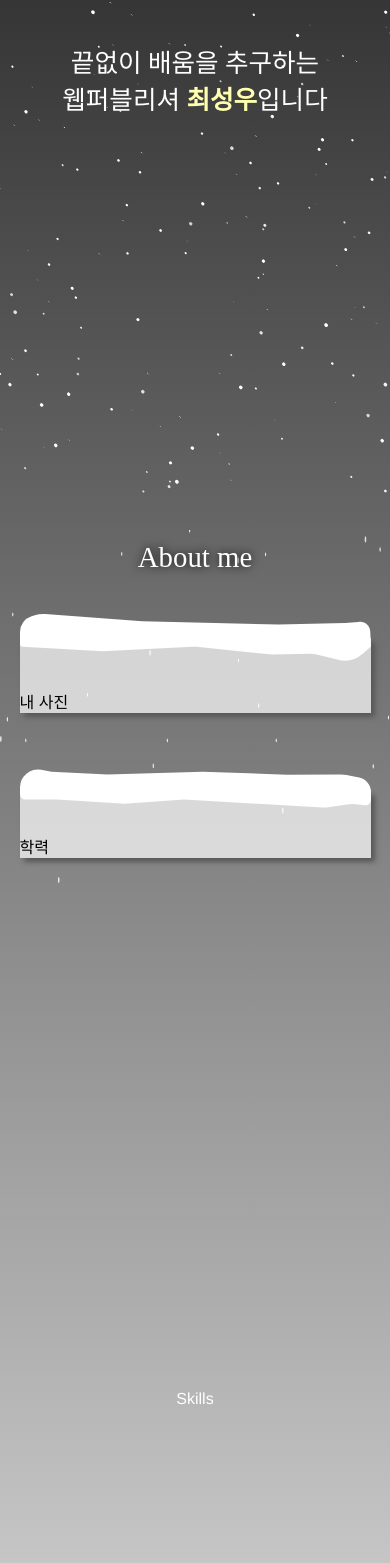
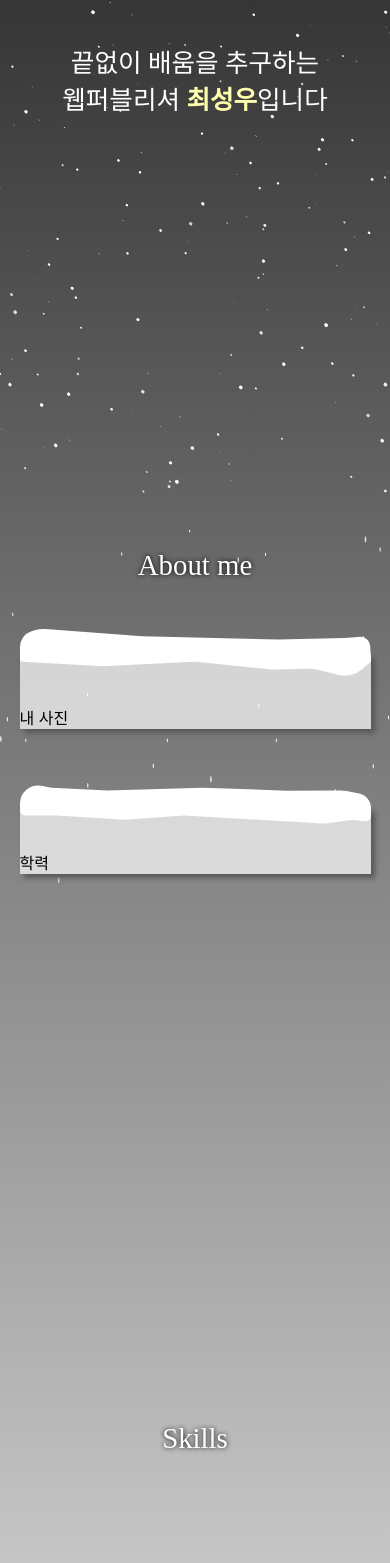
Before and after one commit to swc9803/portf, a Vue app: page / in a window 390 px wide. Shown: the part 343-1906 px from the top of the page. Built offline with nearby package versions, Linux system fonts and the light colour scheme; a web font is replaced by a local one.

Commit message:
컴토넌트 분리 완료

```diff
--- a/src/components/Aboutme.vue
+++ b/src/components/Aboutme.vue
@@ -1,13 +1,124 @@
 <template>
-d
+  <SnowBackground class="snow" />
+  <div class="wrapper">
+    <p class="title" ref="about">About me</p>
+    <div class="flex">
+      <div class="picture" @mouseover="snowAni1">
+        <svg class="piledsnow1" preserveAspectRatio="none" xmlns="http://www.w3.org/2000/svg" fill="none" viewBox="0 0 636 85">
+          <path fill="#fff" d="M0 32.8A29.9 29.9 0 0 1 20.9 4.3l6-1.9A50 50 0 0 1 45.5.2L221.5 13 469 19l120-2.5 24-2c10.8-2.1 21 5.8 21.6 16.9l1.4 26.8c0 .5-.2 1-.6 1.3L621 72A50 50 0 0 1 576.4 83l-38.6-9.4a50 50 0 0 0-12.8-1.4l-68 1.4-137.2-14.1a50 50 0 0 0-7.6-.2L150 67.5 4.7 59.3a5 5 0 0 1-4.7-5V32.8Z"/>
+        </svg>
+        내 사진
+      </div>
+      <div class="introduce" @mouseover="snowAni2">
+        <svg class="piledsnow2" preserveAspectRatio="none" xmlns="http://www.w3.org/2000/svg" fill="none" viewBox="0 0 636 70">
+          <path fill="#fff" d="M0 33.4A32.4 32.4 0 0 1 38.4 1.5L57 5l101.6 5 172.6-5 152.4 5.2 98-.2c3.4 0 6.7.3 10 1l22.8 4.6A27 27 0 0 1 636 42v13.8a10 10 0 0 1-11.1 10l-16.5-2a50 50 0 0 0-12.8.2l-37.5 5.3a50 50 0 0 1-10 .4l-251-14.3-107 7.7-123.7-7.7H9.8A9.8 9.8 0 0 1 0 45.6V33.4Z"/>
+        </svg>
+        학력
+      </div>
+    </div>
+  </div>
 </template>
 
 <script>
+import SnowBackground from '@/components/home/SnowBackground'
+import gsap from 'gsap'
+import { onMounted, ref } from 'vue'
+
 export default {
+  setup () {
+    const about = ref()
 
+    const snowAni1 = () => {
+      var timer = setTimeout(function () {
+        gsap.to('.piledsnow1', {
+          yPercent: 200, opacity: 0
+        })
+      }, 1200)
+      addEventListener('mouseout', () => {
+        clearTimeout(timer)
+      })
+    }
+    const snowAni2 = () => {
+      var timer = setTimeout(function () {
+        gsap.to('.piledsnow2', {
+          yPercent: 200, opacity: 0
+        })
+      }, 1200)
+      addEventListener('mouseout', () => {
+        clearTimeout(timer)
+      })
+    }
+
+    onMounted(() => {
+      gsap.to(about.value, {
+        color: '#ffffff', duration: 3, ease: 'ease-out', repeat: -1
+      })
+    })
+    return {
+      about, snowAni1, snowAni2
+    }
+  },
+  components: {
+    SnowBackground
+  }
 }
 </script>
 
 <style lang="scss" scoped>
-
+@import '@/style/Mainstyle';
+.snow {
+  position: absolute;
+  width: 100%;
+}
+.wrapper {
+  position: relative;
+  .about {
+    font-family: $titleFont;
+    padding: 5% 0 5%;
+    text-align: center;
+    font-size: $titleFontSize;
+    color: $titleColor;
+    text-shadow: 0 0 10px rgb(0, 0, 0);
+  }
+  .flex {
+    display: flex;
+    flex-wrap: wrap;
+    .picture,
+    .introduce {
+      width: 40%;
+      margin: 6% 5% 0 5%;
+      background: rgba(255, 255, 255, 0.7);
+      transition: 1s;
+      box-shadow: 4px 4px 5px rgb(88, 88, 88) ;
+      &.picture:hover {
+       transform: perspective(600px) rotateY(8deg);
+      }
+      &.introduce:hover {
+       transform: perspective(600px) rotateY(-8deg);
+      }
+      svg {
+        position: relative;
+        top: -33%;
+        width: 100%;
+        pointer-events: none;
+      }
+    }
+  }
+}
+@media screen and (max-width: 768px) {
+  .wrapper {
+    .about {
+      padding: 3% 0 3%;
+    }
+    .flex {
+      .picture,
+      .introduce {
+        flex: 0 0 90%;
+      }
+      .introduce {
+        margin-top: 20%;
+      }
+    }
+  }
+}
 </style>
--- a/src/components/Navbar.vue
+++ b/src/components/Navbar.vue
@@ -1,7 +1,7 @@
 <template>
   <nav ref="navbar">
     <div class="menu">
-      <p class="title" @click="moveToTop">SUNGWOO</p>
+      <p class="symbol" @click="moveToTop">SUNGWOO</p>
       <div class="items" ref="items">
         <p @click="moveToAboutme" class="About me">About me</p>
         <p @click="moveToSkills" class="Skills">Skills</p>
@@ -183,7 +183,7 @@ nav {
       cursor: pointer;
       margin: 0;
     }
-    .title {
+    .symbol {
       font-size: 1.6em;
     }
     .items {
@@ -243,7 +243,7 @@ nav {
     color: rgb(116, 106, 85);
     .menu {
       width: 100%;
-      .title {
+      .symbol {
         position: relative;
         height: 70px;
         transform: translate(-50%);
--- a/src/components/Skills.vue
+++ b/src/components/Skills.vue
@@ -1,5 +1,5 @@
 <template>
-  <p>Skills</p>
+  <p class="title">Skills</p>
 </template>
 
 <script>
@@ -9,7 +9,6 @@ export default {
 </script>
 
 <style lang="scss" scoped>
-p {
-  text-align: center;
-}
+@import '@/style/Mainstyle';
+
 </style>
--- a/src/pages/Home.vue
+++ b/src/pages/Home.vue
@@ -17,24 +17,7 @@
     </div>
   </div>
   <div class="container aboutme" ref="aboutme">
-    <SnowBackground class="snow" />
-    <div class="wrapper">
-      <p class="about" ref="about">About me</p>
-      <div class="flex">
-        <div class="picture" @mouseover="snowAni1">
-          <svg class="piledsnow1" preserveAspectRatio="none" xmlns="http://www.w3.org/2000/svg" fill="none" viewBox="0 0 636 85">
-            <path fill="#fff" d="M0 32.8A29.9 29.9 0 0 1 20.9 4.3l6-1.9A50 50 0 0 1 45.5.2L221.5 13 469 19l120-2.5 24-2c10.8-2.1 21 5.8 21.6 16.9l1.4 26.8c0 .5-.2 1-.6 1.3L621 72A50 50 0 0 1 576.4 83l-38.6-9.4a50 50 0 0 0-12.8-1.4l-68 1.4-137.2-14.1a50 50 0 0 0-7.6-.2L150 67.5 4.7 59.3a5 5 0 0 1-4.7-5V32.8Z"/>
-          </svg>
-          내 사진
-        </div>
-        <div class="introduce" @mouseover="snowAni2">
-          <svg class="piledsnow2" preserveAspectRatio="none" xmlns="http://www.w3.org/2000/svg" fill="none" viewBox="0 0 636 70">
-            <path fill="#fff" d="M0 33.4A32.4 32.4 0 0 1 38.4 1.5L57 5l101.6 5 172.6-5 152.4 5.2 98-.2c3.4 0 6.7.3 10 1l22.8 4.6A27 27 0 0 1 636 42v13.8a10 10 0 0 1-11.1 10l-16.5-2a50 50 0 0 0-12.8.2l-37.5 5.3a50 50 0 0 1-10 .4l-251-14.3-107 7.7-123.7-7.7H9.8A9.8 9.8 0 0 1 0 45.6V33.4Z"/>
-          </svg>
-          학력
-        </div>
-      </div>
-    </div>
+    <Aboutme />
   </div>
   <div class="container skills" ref="skills">
     <Skills />
@@ -50,7 +33,7 @@
 <script>
 import Navbar from '@/components/Navbar'
 import SpaceBackground from '@/components/home/SpaceBackground'
-import SnowBackground from '@/components/home/SnowBackground'
+import Aboutme from '@/components/Aboutme'
 import Skills from '@/components/Skills'
 import gsap from 'gsap'
 import { onMounted, ref } from 'vue'
@@ -63,7 +46,6 @@ export default {
     const myworks = ref()
     const contact = ref()
     const mainText = ref()
-    const about = ref()
     const array = ref([])
     const twinkle = (el) => array.value.push(el)
     const star = ref()
@@ -92,26 +74,7 @@ export default {
       const menuHeight = document.querySelector('.navbar').offsetHeight
       scrollTo({ top: contactLocation - menuHeight, behavior: 'smooth' })
     }
-    const snowAni1 = () => {
-      var timer = setTimeout(function () {
-        gsap.to('.piledsnow1', {
-          yPercent: 200, opacity: 0
-        })
-      }, 1200)
-      addEventListener('mouseout', () => {
-        clearTimeout(timer)
-      })
-    }
-    const snowAni2 = () => {
-      var timer = setTimeout(function () {
-        gsap.to('.piledsnow2', {
-          yPercent: 200, opacity: 0
-        })
-      }, 1200)
-      addEventListener('mouseout', () => {
-        clearTimeout(timer)
-      })
-    }
+
     const setRandomPosition = () => {
       for (var i = 0; i < 4; i++) {
         gsap.set(array.value[i], {
@@ -138,9 +101,6 @@ export default {
           }
         })
       }
-      gsap.to(about.value, {
-        color: '#ffffff', duration: 3, ease: 'ease-out', repeat: -1
-      })
     })
     return {
       aboutme,
@@ -152,20 +112,17 @@ export default {
       moveToMyworks,
       moveToContact,
       mainText,
-      about,
       array,
       twinkle,
       star,
       stars,
       setRandomPosition,
-      snowAni1,
-      snowAni2,
       progressbar,
       scrollEvent
     }
   },
   components: {
-    Navbar, SpaceBackground, SnowBackground, Skills
+    Navbar, SpaceBackground, Aboutme, Skills
   }
 }
 </script>
@@ -213,69 +170,11 @@ export default {
   }
 }
 
-.aboutme {
-  .snow {
-    position: absolute;
-    width: 100%;
-  }
-  .wrapper {
-    position: relative;
-    .about {
-      font-family: $titleFont;
-      padding: 5% 0 5%;
-      text-align: center;
-      font-size: $titleFontSize;
-      color: $titleColor;
-      text-shadow: 0 0 10px rgb(0, 0, 0);
-    }
-    .flex {
-      display: flex;
-      flex-wrap: wrap;
-      .picture,
-      .introduce {
-        width: 40%;
-        margin: 6% 5% 0 5%;
-        background: rgba(255, 255, 255, 0.7);
-        transition: 1s;
-        box-shadow: 4px 4px 5px rgb(88, 88, 88) ;
-        &.picture:hover {
-         transform: perspective(600px) rotateY(8deg);
-        }
-        &.introduce:hover {
-         transform: perspective(600px) rotateY(-8deg);
-        }
-        svg {
-          position: relative;
-          top: -33%;
-          width: 100%;
-          pointer-events: none;
-        }
-      }
-    }
-  }
-}
-
 @media screen and (max-width: 768px) {
   .main {
     .wrapper {
       p {
         font-size: 1.5em;
-      }
-    }
-  }
-  .aboutme {
-    .wrapper {
-      .about {
-        padding: 3% 0 3%;
-      }
-      .flex {
-        .picture,
-        .introduce {
-          flex: 0 0 90%;
-        }
-        .introduce {
-          margin-top: 20%;
-        }
       }
     }
   }
--- a/src/style/Mainstyle.scss
+++ b/src/style/Mainstyle.scss
@@ -7,6 +7,15 @@ $titleFontSize: 1.8em;
   src: url('https://cdn.jsdelivr.net/gh/projectnoonnu/noonfonts_2110@1.0/KOTRALEAP.woff2') format('woff2');
   font-weight: normal;
   font-style: normal;
+}
+
+.title {
+  font-family: $titleFont;
+  padding: 5% 0 5%;
+  text-align: center;
+  font-size: $titleFontSize;
+  color: $titleColor;
+  text-shadow: 0 0 5px rgb(0, 0, 0);
 }
 
 .background {
```
